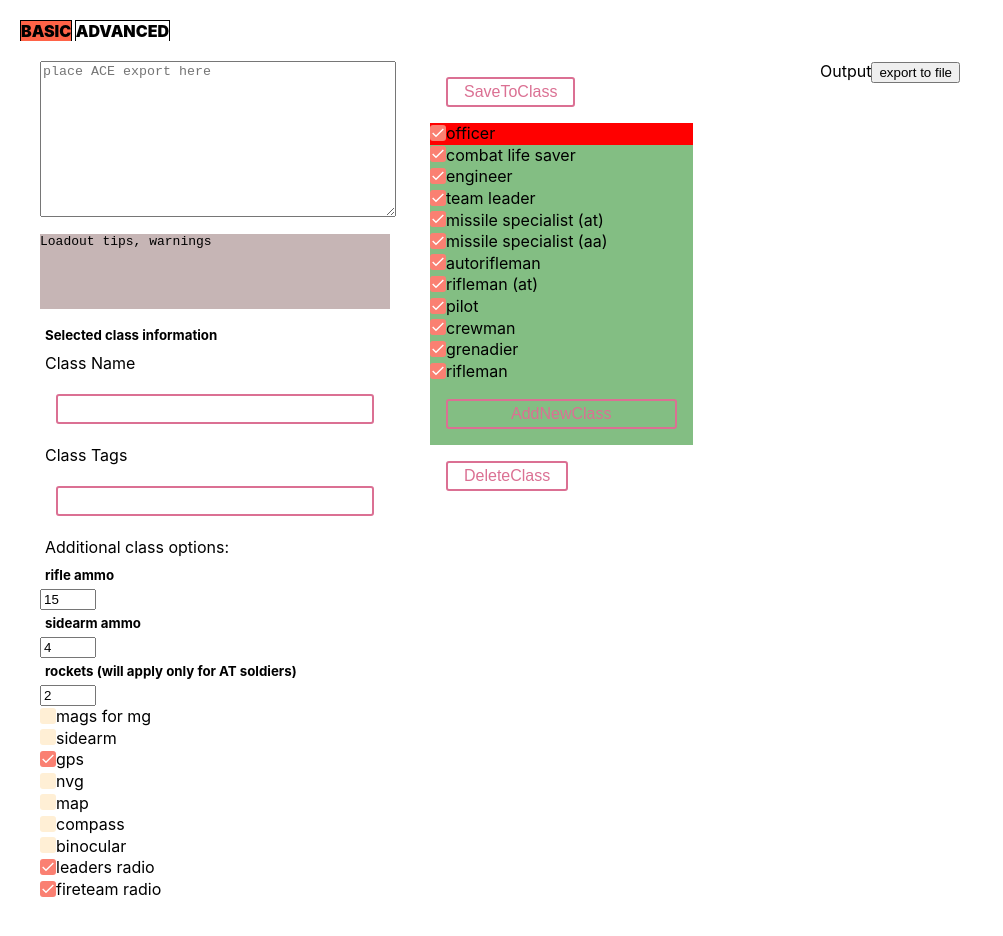
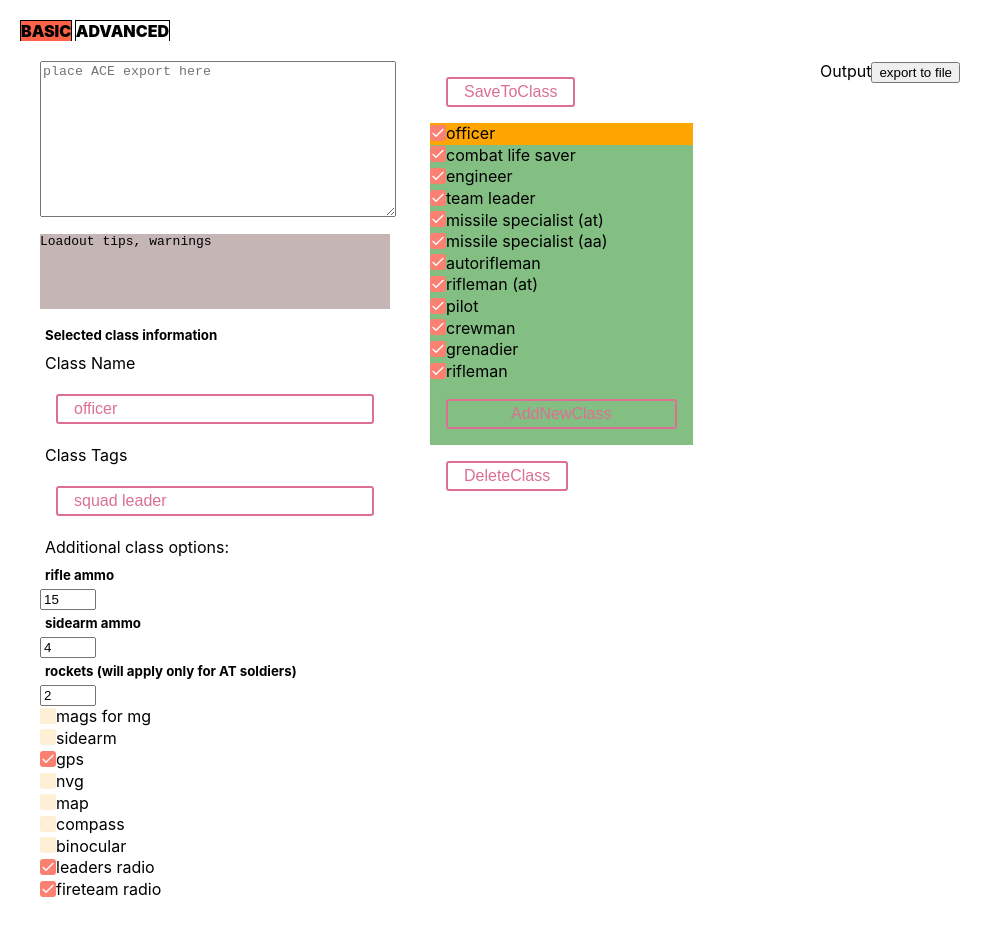
Before and after one commit to Kibraken/ACE2KLPQ_loadouts, a React (Create React App) app: page / in a window 1280 px wide. Shown: the top 936 px of the page, without its empty margins (0-1003 px from the left). Built offline with nearby package versions, Linux system fonts and the light colour scheme.

Commit message:
adv parser logic, saving converted classes, custom roles logic, known bug: all roles selected/checked at once

```diff
--- a/src/components/advanced.js
+++ b/src/components/advanced.js
@@ -1,6 +1,8 @@
 import React from 'react';
 import styled from 'styled-components';
-import { roles, additionaloptionsTemplate } from '../misc/data';
+import { roles, additionaloptionsTemplate, classTemplate } from '../misc/data';
+import { ParseLoadout } from '../misc/parsConverter';
+
 export const AdvancedMainWrap = styled.div`
 	display: flex;
 	flex-direction: row;
@@ -79,7 +81,16 @@ export const ClassList = styled.div`
 	flex-flow: column;
 `;
 export const ClassWrap = styled.div`
-	background: ${props => (props.selected ? 'red' : 'transparent')};
+	background: ${props =>
+		props.converted && props.selected
+			? '#4fd20c'
+			: props.selected
+			? 'orange'
+			: props.converted
+			? 'green'
+			: !props.checked
+			? 'gray'
+			: 'transparent'};
 	cursor: pointer;
 `;
 export const Class = styled.span``;
@@ -153,10 +164,12 @@ const CheckboxContainer = styled.div`
 class Advanced extends React.Component {
 	state = {
 		checked: false,
+		importArr: false,
 		currentSelection: 'squadLeader',
 		classes: roles,
 		additionaloptions: additionaloptionsTemplate
 	};
+	//TODO: checkbox "keep this export after convertion"
 	handleCheckboxChange = id => {
 		let classes = { ...this.state.classes };
 		let { currentSelection } = this.state;
@@ -168,11 +181,15 @@ class Advanced extends React.Component {
 	handleCheckboxChangeClass = event => {
 		let classes = { ...this.state.classes };
 		let id = event.currentTarget.id.split('_')[0];
+		console.log(id);
+		console.log(event.currentTarget.id);
 		classes[id].classOptions.isChecked = !classes[id].classOptions.isChecked;
 
 		this.setState({ classes });
 	};
 	handleClassSelection = id => {
+		console.log(id);
+		console.log('selected', this.state.currentSelection);
 		let classes = { ...this.state.classes };
 		classes[id].classOptions.isSelected = !classes[id].classOptions.isSelected;
 		classes[this.state.currentSelection].classOptions.isSelected = false;
@@ -191,19 +208,63 @@ class Advanced extends React.Component {
 
 		this.setState({ additionaloptions });
 	};
+	advConvert = async () => {
+		let classes = { ...this.state.classes };
+		let { additionaloptions, importArr, currentSelection } = this.state;
+		if (importArr === false) {
+			return console.log('ebanulsya?');
+		}
+		let ammo = {
+			RifleMags: additionaloptions.rifleAmmo.amount,
+			SidearmMags: additionaloptions.sidearmAmmo.amount,
+			RLrockets: additionaloptions.rockets.amount
+		};
+		const convert = await new ParseLoadout(importArr, ammo);
+		classes[currentSelection].classLoadout = await convert.convertFn();
+		classes[currentSelection].classOptions.converted = true;
+
+		this.setState({ classes });
+		console.log('test', this.state.classes);
+	};
+	handleText = event => {
+		let txt = JSON.parse(event.target.value);
+		this.setState({ importArr: txt });
+	};
+	addNewRole = () => {
+		//classTemplate
+		let classes = { ...this.state.classes };
+		let num = Object.keys(classes).length - 11;
+		classes[`CustomRole${num}`] = { ...classTemplate };
+		classes[`CustomRole${num}`].className = `CustomClass${num}`;
+
+		this.setState({ classes });
+	};
 	render() {
-		const { classes, additionaloptions, currentSelection } = this.state;
+		const {
+			classes,
+			additionaloptions,
+			currentSelection,
+			importArr
+		} = this.state;
 		return (
 			<AdvancedMainWrap>
 				<InputWrap>
-					<LoadInput placeholder={'place ACE export here'}></LoadInput>
+					<LoadInput
+						placeholder={'place ACE export here'}
+						onChange={e => this.handleText(e)}
+						value={importArr ? JSON.stringify(importArr) : null}
+					>
+						{/* {importArr !== false && JSON.stringify(importArr)} */}
+					</LoadInput>
 					<Console>Loadout tips, warnings</Console>
 					<ClassInfoWrap>
 						<ClassInfoHeader>Selected class information</ClassInfoHeader>
 						<TextHeader>Class Name</TextHeader>
-						<ClassNameInput></ClassNameInput>
+						<ClassNameInput
+							value={classes[currentSelection].className}
+						></ClassNameInput>
 						<TextHeader>Class Tags</TextHeader>
-						<ClassTags></ClassTags>
+						<ClassTags value={classes[currentSelection].classTags}></ClassTags>
 					</ClassInfoWrap>
 					<ClassCheckboxesWrap>
 						<TextHeader>Additional class options:</TextHeader>
@@ -243,13 +304,15 @@ class Advanced extends React.Component {
 					</ClassCheckboxesWrap>
 				</InputWrap>
 				<ClassManagmentWrap>
-					<SaveToClass>SaveToClass</SaveToClass>
+					<SaveToClass onClick={() => this.advConvert()}>SaveToClass</SaveToClass>
 					<ClassList>
 						{Object.keys(classes).map(i => {
 							return (
 								<ClassWrap
 									key={i}
 									selected={classes[i].classOptions.isSelected}
+									checked={classes[i].classOptions.isChecked}
+									converted={classes[i].classOptions.converted}
 									onClick={() => this.handleClassSelection(i)}
 								>
 									<label>
@@ -264,9 +327,11 @@ class Advanced extends React.Component {
 								</ClassWrap>
 							);
 						})}
-						<AddNewClass>AddNewClass</AddNewClass>
+						<AddNewClass onClick={() => this.addNewRole()}>AddNewClass</AddNewClass>
 					</ClassList>
-					<DeleteClass>DeleteClass</DeleteClass>
+					<DeleteClass onClick={() => console.log('bepis', classes)}>
+						DeleteClass
+					</DeleteClass>
 				</ClassManagmentWrap>
 				<OutputWrap>
 					Output
--- a/src/misc/data.js
+++ b/src/misc/data.js
@@ -332,3 +332,22 @@ export const additionaloptionsTemplate = {
 		isChecked: true
 	}
 };
+
+export const classTemplate = {
+	className: '',
+	classTags: [],
+	classLoadout: {},
+	classOptions: {
+		binocular: false,
+		gps: true,
+		radioSq: true,
+		radioFt: true,
+		isSelected: false,
+		isChecked: true,
+		mgMags: false,
+		converted: false,
+		nvg: false,
+		map: false,
+		compass: false
+	}
+};
```
